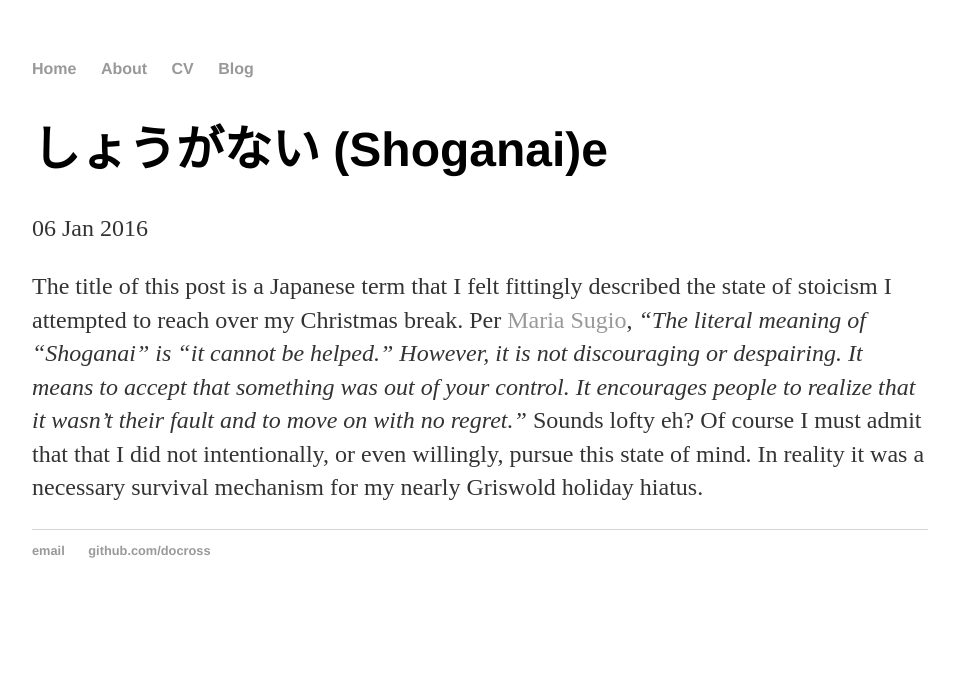
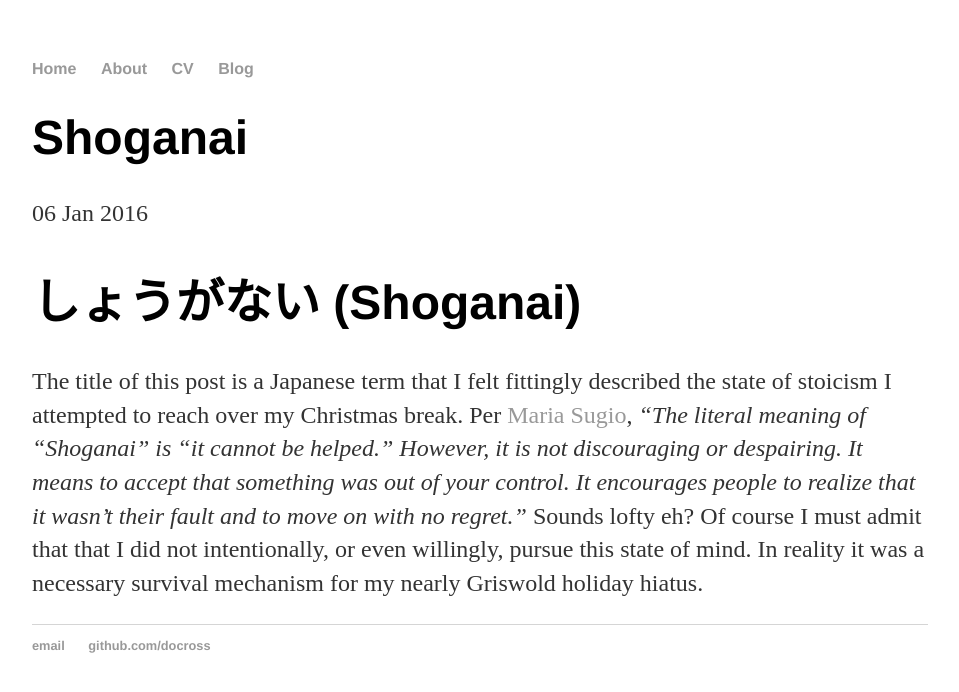
Before and after one commit to docross/docross.github.io, a Jekyll site: the page built from _posts/2017-01-06-shoganai.md, in a window 1280 px wide. Shown: the top 692 px of the page, without its empty margins (160-1119 px from the left). Built offline with Jekyll 4.4.1, drawn with Linux system fonts in a browser that asks for light colours.

Commit message:
Adding title text.

```diff
--- a/_posts/2017-01-06-shoganai.md
+++ b/_posts/2017-01-06-shoganai.md
@@ -1,8 +1,9 @@
 ---
 layout: post
-title: "しょうがない (Shoganai)e"
+title: "Shoganai"
 date: 2016-01-06
 ---
 
+# しょうがない (Shoganai)
 The title of this post is a Japanese term that I felt fittingly described the state of stoicism I attempted to reach over my Christmas break.  Per [Maria Sugio](https://www.theodysseyonline.com/11-beautiful-untranslatable-japanese-words), _"The literal meaning of "Shoganai" is "it cannot be helped." However, it is not discouraging or despairing. It means to accept that something was out of your control. It encourages people to realize that it wasn't their fault and to move on with no regret."_
 Sounds lofty eh?  Of course I must admit that that I did not intentionally, or even willingly, pursue this state of mind.  In reality it was a necessary survival mechanism for my nearly Griswold holiday hiatus.
```
